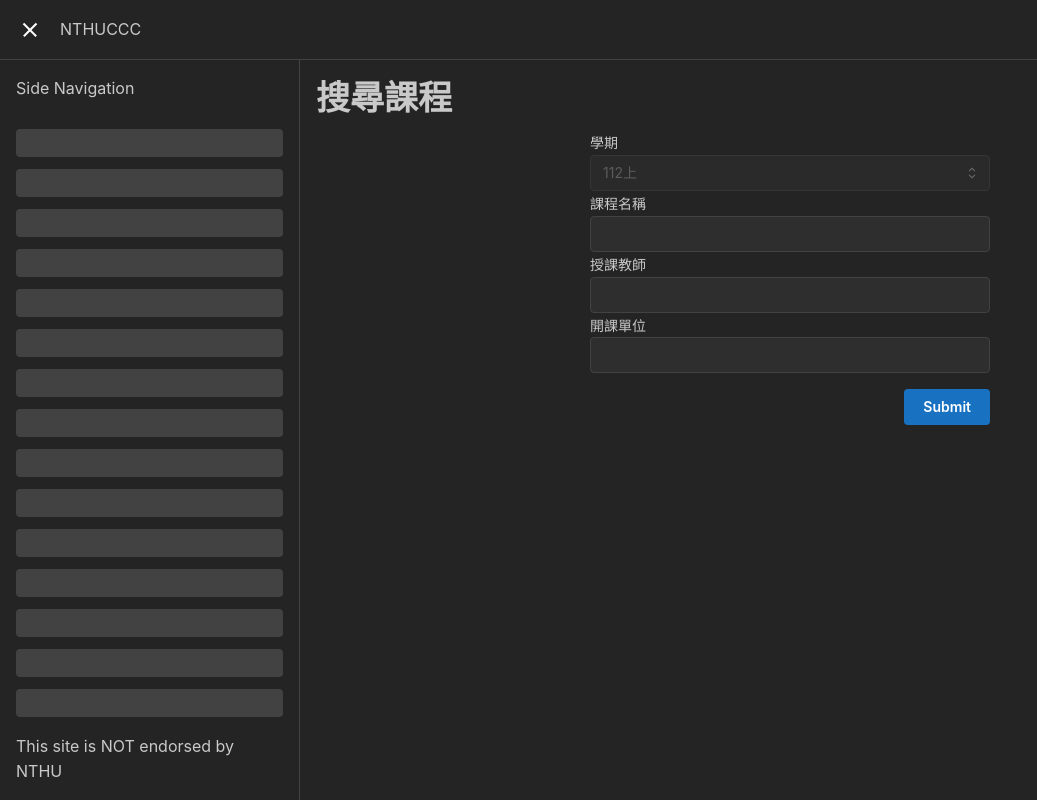
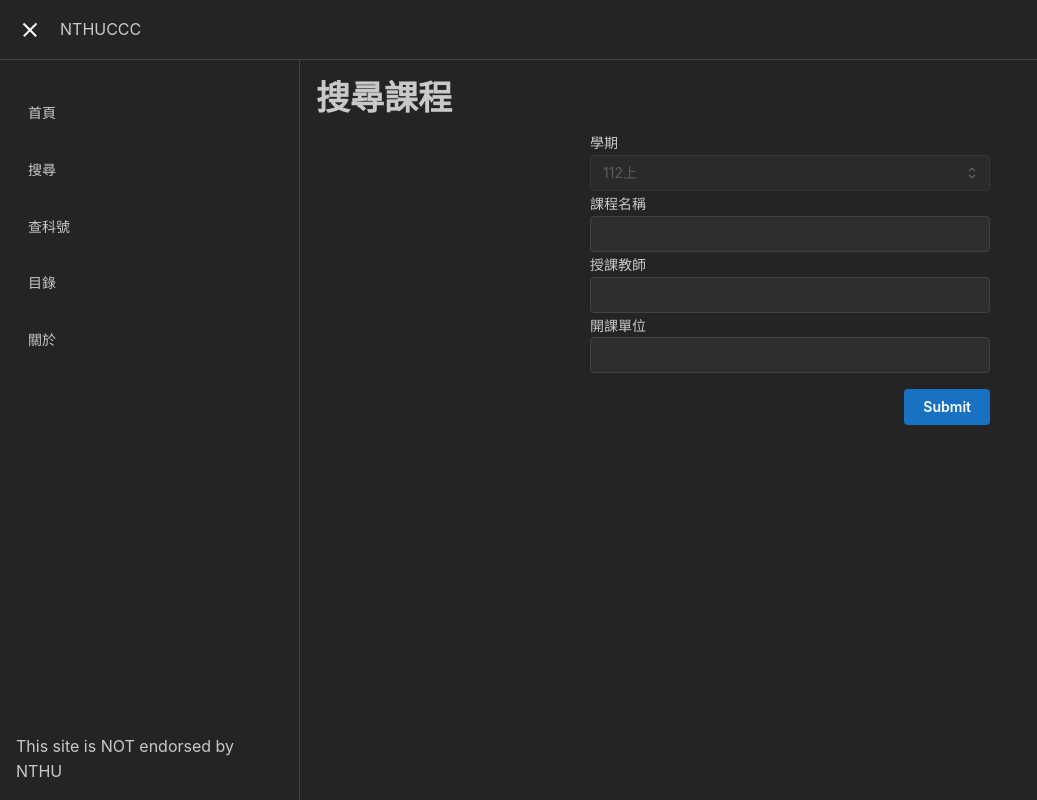
Before and after one commit to SamTech37/class-info, a Next.js app: page / in a window 1280 px wide. Shown: the whole page, without its empty margins (0-1037 px from the left). Built offline with nearby package versions, Linux system fonts and the light colour scheme.

Commit message:
Add NavLinks component and update layout

```diff
--- /dev/null
+++ b/src/Components/NavLinks.tsx
@@ -0,0 +1,30 @@
+import Link from "next/link";
+import { NavLink, Stack } from "@mantine/core";
+
+type Tabs = {
+  label: string;
+  href: string;
+};
+
+const tabs: Tabs[] = [
+  { label: "首頁", href: "/" },
+  { label: "搜尋", href: "/" },
+  { label: "查科號", href: "/course" },
+  { label: "目錄", href: "/catalog" },
+  { label: "關於", href: "/about" },
+];
+
+export default function NavLinks() {
+  return (
+    <Stack>
+      {tabs.map((tab, index) => (
+        <NavLink
+          key={index}
+          component={Link}
+          href={tab.href}
+          label={tab.label}
+        />
+      ))}
+    </Stack>
+  );
+}
--- a/src/app/layout.tsx
+++ b/src/app/layout.tsx
@@ -5,11 +5,7 @@ import "@mantine/core/styles.css";
 import { MantineProvider, ColorSchemeScript } from "@mantine/core";
 import { useDisclosure } from "@mantine/hooks";
 import { AppShell, Burger, Group, ScrollArea, Skeleton } from "@mantine/core";
-
-// export const metadata = {
-//   title: "NTHUCCC",
-//   description: "A better NTHU Course Catalog Client experience",
-// };
+import NavLinks from "@/Components/NavLinks";
 
 export default function RootLayout({
   children,
@@ -58,13 +54,8 @@ export default function RootLayout({
               </Group>
             </AppShell.Header>
             <AppShell.Navbar p="md">
-              <AppShell.Section>Side Navigation</AppShell.Section>
-              <AppShell.Section grow my="md" component={ScrollArea}>
-                {Array(60)
-                  .fill(0)
-                  .map((_, index) => (
-                    <Skeleton key={index} h={28} mt="sm" animate={false} />
-                  ))}
+              <AppShell.Section grow my="md">
+                <NavLinks />
               </AppShell.Section>
               <AppShell.Section>
                 This site is NOT endorsed by NTHU
```
Also changed, not shown: src/Components/SearchResults/TableSort.module.css (added, +21 -0 lines), src/Components/SearchResults/index.tsx (renamed from src/Components/SearchResults.tsx).
